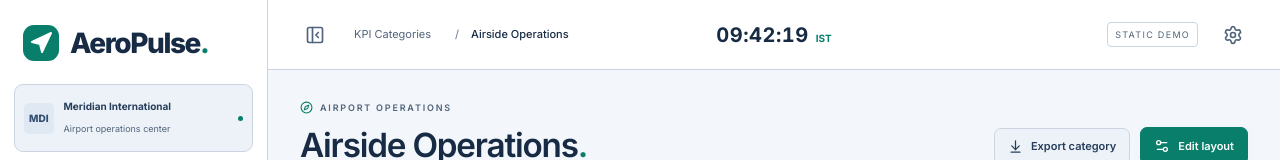
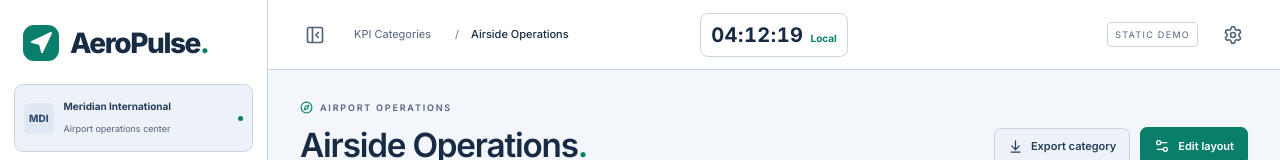
Before and after one commit to nabster-tech/AeroPulse, a React (Vite) app: page /#/kpis/airside-operations in a window 1280 px wide. Shown: the top 160 px of the page. Built offline with nearby package versions, Linux system fonts and the light colour scheme.

Commit message:
Style clock as a button and use the user's local timezone

```diff
--- a/src/components/ToolbarClock.tsx
+++ b/src/components/ToolbarClock.tsx
@@ -1,12 +1,11 @@
 import { useEffect, useMemo, useState } from 'react';
-import { airport } from '../categories/airport';
 import { usePresentation } from '../presentation';
 
 export function ToolbarClock() {
   const { localAndUtc, toggleTimeZones } = usePresentation();
   const [now, setNow] = useState(() => new Date());
-  const timeZone = localAndUtc ? 'UTC' : airport.timeZone;
-  const zoneLabel = localAndUtc ? 'UTC' : airport.timeZoneAbbreviation;
+  const timeZone = localAndUtc ? 'UTC' : new Intl.DateTimeFormat().resolvedOptions().timeZone;
+  const zoneLabel = localAndUtc ? 'UTC' : 'Local';
   const formatter = useMemo(
     () =>
       new Intl.DateTimeFormat('en-GB', {
@@ -38,7 +37,7 @@ export function ToolbarClock() {
       aria-label="Show UTC"
       aria-pressed={localAndUtc}
       aria-live="off"
-      title={`Showing ${localAndUtc ? 'UTC' : `${airport.name} local time (${zoneLabel})`}. Click to switch to ${localAndUtc ? 'local time' : 'UTC'}.`}
+      title={`Showing ${localAndUtc ? 'UTC' : `Local time (${timeZone})`}. Click to switch to ${localAndUtc ? 'Local' : 'UTC'}.`}
       onClick={toggleTimeZones}
     >
       <time dateTime={now.toISOString()}>
--- a/src/components/toolbar-clock.css
+++ b/src/components/toolbar-clock.css
@@ -27,14 +27,22 @@
   align-items: center;
   text-align: center;
   padding: 6px 10px;
-  border: 1px solid transparent;
+  border: 1px solid var(--border);
   border-radius: 8px;
   background: transparent;
   color: inherit;
+  transition:
+    background-color 0.15s,
+    border-color 0.15s,
+    box-shadow 0.15s;
 }
 .toolbar-clock:hover {
   background: var(--surface);
-  border-color: var(--border);
+  border-color: var(--muted);
+  box-shadow: 0 3px 12px #0003;
+}
+.toolbar-clock:focus-visible {
+  box-shadow: 0 0 0 3px color-mix(in srgb, var(--teal) 20%, transparent);
 }
 .toolbar-clock time {
   display: grid;
```
Also changed, not shown: 3 other files (tests, documents, lock files or other folders).
